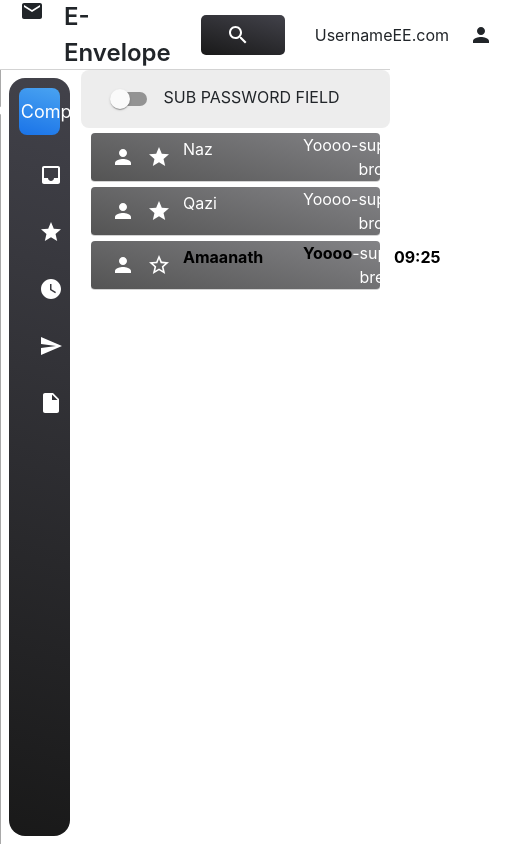
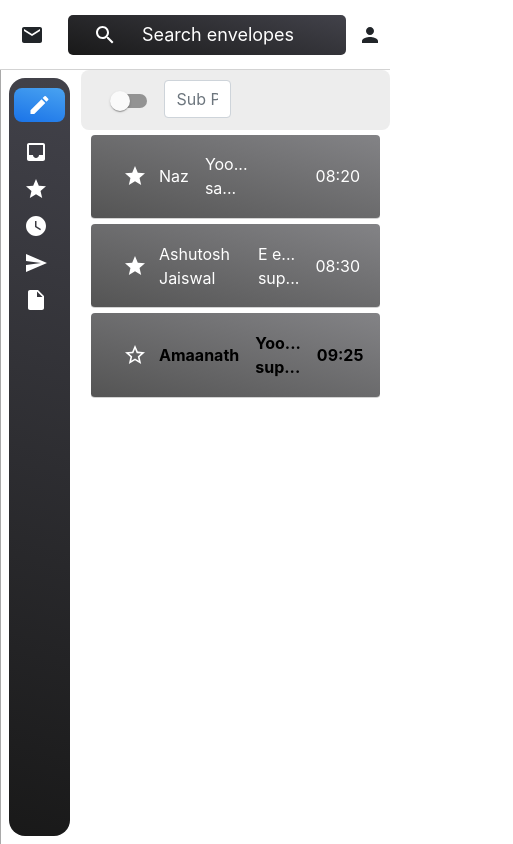
Before and after one commit to Codebugged-Research/e_envelope, a React (Create React App) app: page /draft in a window 390 px wide. Shown: the whole page, 513 px wide, since content can reach past the window. Built offline with nearby package versions, Linux system fonts and the light colour scheme.

Commit message:
minor responsive changes

```diff
--- a/src/App.css
+++ b/src/App.css
@@ -16,7 +16,9 @@
   border:0px !important;
   box-shadow: 0 .5rem 1rem rgba(0,0,0,.15)!important;
 }
-
+p{
+  margin:0 !important;
+}
 .modal-header {
   border:0px !important;
 
--- a/src/components/EmailItem.js
+++ b/src/components/EmailItem.js
@@ -12,24 +12,26 @@ const EmailItem = ({ id,starred, from, subject, message, received, read }) => {
     const [ star, setStar ] = useState(starred);
 
     return (
-        <Link to={`/email/${id}`} className="text-white text-decoration-none">
         <Wrapper>
-            <PersonIcon htmlColor='#fff' />
+            <div>
             <IconButton onClick={()=> star ? setStar(false) : setStar(true)}>
                 {   star ? (
-                        <StarIcon htmlColor='#fff' />
+                    <StarIcon htmlColor='#fff' />
                     ) : (
                         <StarBorderIcon htmlColor='#fff' />
                     )
                 }
             </IconButton>
+            </div>
+        <Link to={`/email/${id}`} className="main-msg d-flex flex-row text-white text-decoration-none">
             <p className={ !read && 'unread'}>{from}</p>
-            <div>
-                <p className={!read && 'unread'}>{subject}</p> - <span>{message}</span>
+            <div className="d-flex flex-column mx-3 subject-msg">
+            <p className={!read && 'unread'}>{subject.substring(0,3)+'...'}</p>
+            <p className={!read && 'unread'}>{message.substring(0,3)+'...'}</p>
             </div>
             <p className={!read && 'unread'}>{received}</p>
+        </Link>
         </Wrapper>
-        </Link>
     )
 }
 
@@ -37,12 +39,11 @@ export default EmailItem
 
 const Wrapper = styled.div`
     padding-left: 20px;
+    height:10vh;
     border-bottom: 1px solid lightgray;
-    display: grid;
-    grid-template-columns: min-content min-content 120px auto min-content;
-    align-items: center;
+    display: flex;
+    flex-direction:row;
     background:linear-gradient(195deg,rgb(131 131 134),rgb(84 84 84));
-
     color:white !important;
     border-radius:0.25rem;
     margin-top:5px;
@@ -55,7 +56,15 @@ const Wrapper = styled.div`
             color: white;
         }
     }
-
+    .main-msg{
+        flex:2;
+        justify-content: space-between;
+        align-items: center;
+        .subject-msg{
+            flex: 2;
+        align-items: flex-start;
+        }
+    }
     .unread{
         color: black;
         font-weight: bolder;
--- a/src/components/EmailView.js
+++ b/src/components/EmailView.js
@@ -1,26 +1,28 @@
-import {React} from 'react'
+import {React, useState} from 'react'
 import styled from 'styled-components';
 import { Switch } from '@material-ui/core';
 import emailData  from '../data/emailData';
 import EmailItem from './EmailItem';
 
 const EmailView = () => {
-
+  const [checked,setChecked] = useState(false)
   const subPassword = () =>{
-    let currValue = localStorage.getItem('SubPassword');
-    console.log(currValue)
-    if (currValue === 'false' || currValue === 'null'){
+    if (checked === false)
+    {
       localStorage.setItem('SubPassword', true)
+      setChecked(true)
     }
-    else{
+    else
+    {
       localStorage.setItem('SubPassword', false)
+      setChecked(false)
     }
 
-  }
+    }
   return (
     <Wrapper>
       <TopWrapper>
-        <Switch onClick={subPassword} /> SUB PASSWORD FIELD
+        <Switch checked={checked} onChange={subPassword} /> <input className='form-control w-25 d-inline' placeholder='Sub Password' type="password" maxlength='2' />
       </TopWrapper>
         <EmailsContainer>
                 {
@@ -49,7 +51,7 @@ const Wrapper = styled.div`
     height:  calc( 100vh - 70px );
     display:flex;
     flex-direction:column;
-    width:80%;
+    width:80vw;
     background-color:white;
     border-left:3px solid white;
     `
--- a/src/components/Header.js
+++ b/src/components/Header.js
@@ -11,18 +11,18 @@ function Header() {
     <Wrapper>
         <LogoWrapper>
             <Logo><EmailIcon/></Logo>
-            <Text className='text-dark'>E-Envelope</Text>
+            <Text className='text-dark d-none d-md-block'>E-Envelope</Text>
         </LogoWrapper>
         <SearchWrapper>
-            <SearchBarWrapper className=' text-white'>
+            <SearchBarWrapper className=' text-white mx-1 mx-md-3'>
                 <SearchIcon/>
-                <input placeholder='Search envelopes'/>
+                <input placeholder='Search envelopes' className='' />
             </SearchBarWrapper>
         </SearchWrapper>
         <UserWrapper>
-            <AddressID className='text-dark'>UsernameEE.com</AddressID>
+            <AddressID className='text-dark d-none d-md-block'>UsernameEE.com</AddressID>
             <Link to='/profile' className='text-dark'>
-            <PersonIcon/>
+            <PersonIcon className="mx-2 p-0"/>
             </Link>
         </UserWrapper>
     </Wrapper>
@@ -72,9 +72,9 @@ const SearchBarWrapper = styled.div`
     width: 100%;
     justify-content: center;
     align-items: center;
-    margin: 0px 30px;
+    // margin: 0px 30px;
     padding:5px;
-background:linear-gradient(195deg, rgb(66, 66, 74), rgb(25, 25, 25));
+    background:linear-gradient(195deg, rgb(66, 66, 74), rgb(25, 25, 25));
 
     border-radius:5px;
 
@@ -111,8 +111,9 @@ const UserWrapper = styled.div`
     justify-content:start;
     align-items:center;
     .MuiSvgIcon-root{
-        margin-right:20px;
-        margin-left:20px;
+        // margin-right:20px;
+        padding-right:5px;
+        margin-left:10px;
     }
 
 `
--- a/src/components/ProfileView.js
+++ b/src/components/ProfileView.js
@@ -18,7 +18,7 @@ const ProfileView = () => {
         </UserImageWrapper>
 
         <ProfileWrapper className='d-flex flex-column'>
-            <NameWrapper className='profile-items my-1 '>
+            <NameWrapper className='profile-items my-1 d-flex flex-column flex-md-row'>
             <div className='mx-5 flex-fill'>
                 <label htmlFor='firstName'>First Name</label>
                 <input className='form-control' placeholder='' name="firstName"/>
@@ -28,15 +28,16 @@ const ProfileView = () => {
                 <input placeholder='' className='form-control' name="lastName"/>
             </div>
             </NameWrapper>
-            <EmailPasswordWrapper className='profile-items my-3'>
+            <EmailPasswordWrapper className='profile-items my-3 d-flex flex-column flex-md-row'>
             <div  className='mx-5 flex-fill'>
                 <label htmlFor='email'>Phone Number</label>
                 <input type='email' placeholder='' className='form-control' name="email"/>
             </div>
             <div  className='mx-5  flex-fill'>
-                <label htmlFor='password'>Password</label>
+                <label htmlFor='password'>Login Password</label>
                 <input type='password' placeholder='******' className='form-control' name="password"/>
             </div>
+
             </EmailPasswordWrapper>
         </ProfileWrapper>
     </Wrapper>
@@ -49,7 +50,7 @@ const Wrapper = styled.div`
     height:  calc( 100vh - 70px );
     display:flex;
     flex-direction:column;
-    width:80%;
+    width:80vw;
     background-color:white;
     border-left:3px solid white;
 background:linear-gradient(195deg, rgb(66, 66, 74), rgb(25, 25, 25));
@@ -65,8 +66,6 @@ const Name = styled.h5``
 const AddressID = styled.h6``
 const ProfileWrapper = styled.div`
 .profile-items{
-    display:flex;
-    flex:row;
     align-items:center;
     div input{
         margin-top:5px;
--- a/src/components/SidePanel.js
+++ b/src/components/SidePanel.js
@@ -46,15 +46,15 @@ const [showCompose, setShowCompose] = useState(false);
     <>
     <Wrapper className='text-white'>
     <MainWrapper>
-        <ComposeLetter onClick={showComposeOnClick}>
-            <CreateIcon/>
-            Compose
+        <ComposeLetter onClick={showComposeOnClick} className="d-flex flex-row">
+            <CreateIcon className="sideBarIcon" />
+            <span className='d-none d-lg-block sideBarText'> Compose </span>
         </ComposeLetter>
         <SidebarButtonWrapper>
             {sidebarItems.map((item,index) => (
                 <Link key={index} to={item.link} className='sidebarButtonItem text-white text-decoration-none'>
                     <div className='sideBarIcon'>{item.icon}</div>
-                    <div className='sideBarText'>{item.text}</div>
+                    <div className='sideBarText d-none d-md-block'>{item.text}</div>
                 </Link>
             ))}
         </SidebarButtonWrapper>
@@ -92,26 +92,25 @@ const Wrapper = styled.div`
     height:  calc( 100vh - 70px );
     display:flex;
     flex-direction:column;
-    width:20%;
+    width:20vw;
     border-left:1px solid darkgray;
     `
 
 const ComposeLetter = styled.div`
     display:flex;
     flex-direction:row;
-    justify-content:center;
-    align-items:center;
-    margin:10px 10px;
+    // justify-content:center;
+    // align-items:center;
+    margin:10px 5px;
     font-size:18px;
-    padding:10px 10px;
+    padding:5px 10px;
     background:linear-gradient(195deg, rgb(73, 163, 241), rgb(26, 115, 232));
     border-radius:0.5rem;
     color:white;
-    font-size:900;
+    // font-size:900;
     cursor:pointer;
     transition: all 150ms ease-in 0s;
     .MuiSvgIcon-root{
-        margin:0px 10px;
     }
 
     :hover{
@@ -132,10 +131,9 @@ display:flex;
         cursor:pointer;
             display:flex;
             flex-direction:row;
-            margin:10px 10px;
             font-size:18px;
             border-radius:0.5rem;
-            padding:5px 10px;
+            padding:5px;
             transition: box-shadow 200ms cubic-bezier(0.4, 0, 0.2, 1) 0ms, background-color 200ms cubic-bezier(0.4, 0, 0.2, 1) 0ms;
             .MuiSvgIcon-root{
                 margin:0px 10px;
@@ -143,7 +141,6 @@ display:flex;
             :hover{
                 background-color: rgba(255, 255, 255, 0.2);
                 color:white;
-                padding:7px 0px;
                 border-radius: 0.5rem;
                 box-shadow: 0 0.5rem 3rem rgba(255,255,255,.175)!important;
             }
--- a/src/data/emailData.js
+++ b/src/data/emailData.js
@@ -4,15 +4,15 @@ const emailData = [
         starred: true,
         from: 'Naz',
         subject: 'Yoooo',
-        message: 'sup bro',
+        message: 'sa',
         received: '08:20',
         read: true
     }, {
         id:2,
         starred: true,
-        from: 'Qazi',
-        subject: 'Yoooo',
-        message: 'sup broooooo',
+        from: 'Ashutosh Jaiswal',
+        subject: 'E envelope',
+        message: 'sup broooooo vdvaevdv',
         received: '08:30',
         read: true
     }, {
@@ -20,7 +20,7 @@ const emailData = [
         starred: false,
         from: 'Amaanath',
         subject: 'Yoooo',
-        message: 'sup breh',
+        message: 'sup breh ffffffffffffffffffffffffffffffffffffffffffffffffffffffffffffffff',
         received: '09:25',
         read: false
     },
--- a/src/pages/LoginPage.js
+++ b/src/pages/LoginPage.js
@@ -171,7 +171,7 @@ function LoginPage() {
                                 </div>
                                 <div className='d-flex flex-row justify-content-start align-items-center my-3'>
                                 <Button type="submit" className='btn-danger mx-3'>Sign Up</Button>
-                                <div>Already have an account? <a href="#">Sign In</a></div>
+                                <div>Already have an account? <a href='' className='text-decoration-none' onClick={() => setLgShow(false)}>Sign In</a></div>
                                 </div>
 
                             </form>
```
